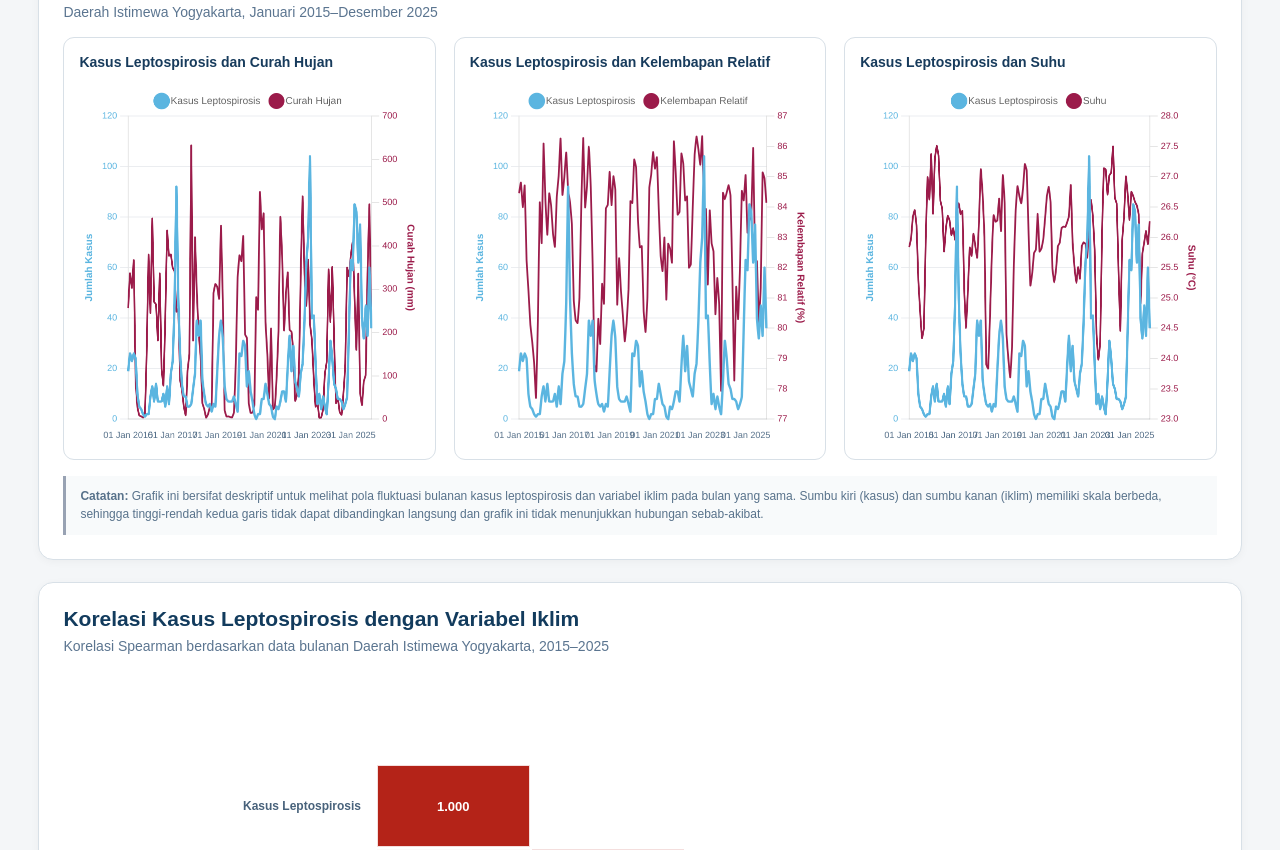
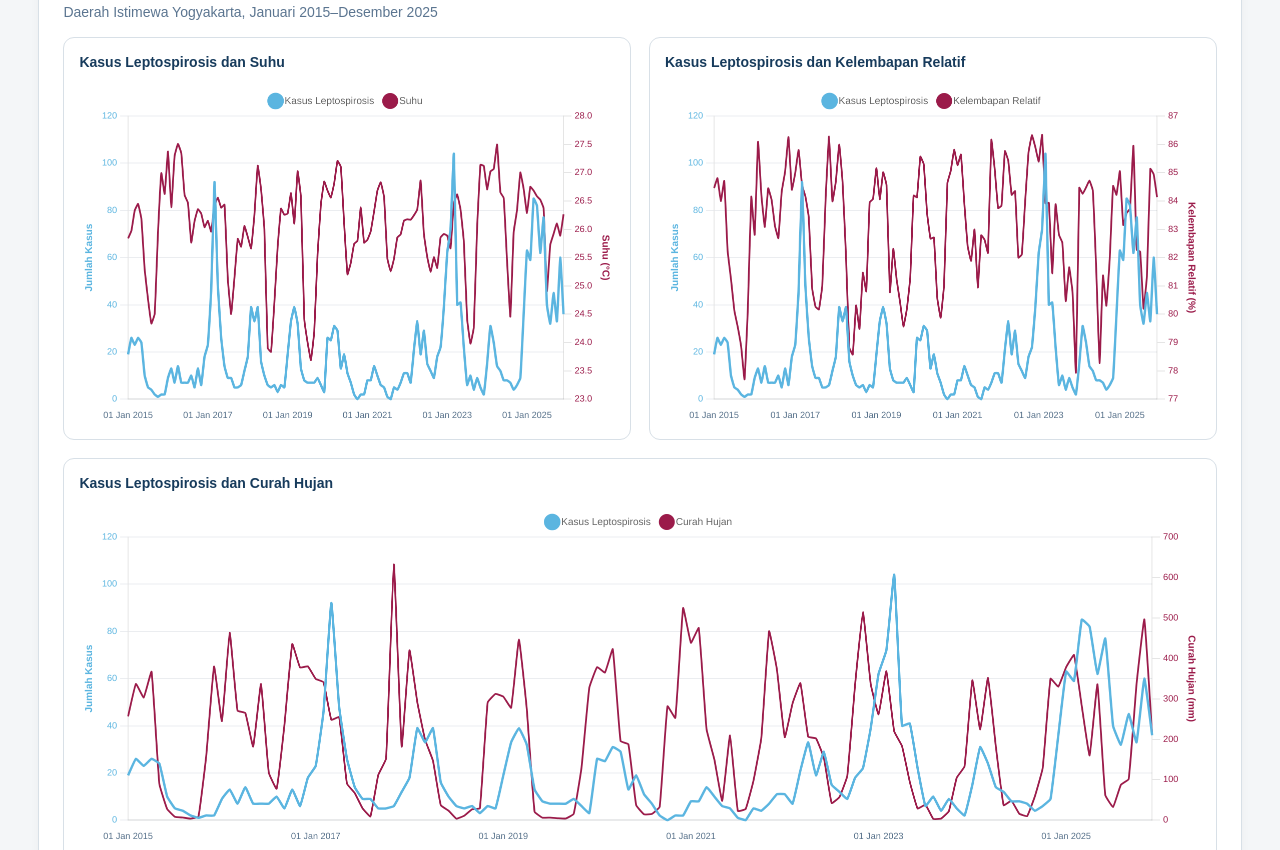
Before and after one commit to miraataupah440-cmd/Dashboard-Leptospirosis-Provinsi-DIY, a plain HTML site: page index.html in a window 1280 px wide. Shown: the part 1480-2330 px from the top of the page. Drawn offline with nearby package versions, Linux system fonts and the light colour scheme.

Commit message:
Update index.html

```diff
--- a/index.html
+++ b/index.html
@@ -116,13 +116,14 @@ canvas { width:100% !important; height:100% !important; }
 
 /* VISUALISASI 4 - POLA TEMPORAL (DESKRIPTIF) */
 .temporal-card { margin-top:22px; }
-.temporal-grid { display:grid; grid-template-columns:repeat(3,1fr); gap:18px; margin-top:6px; }
+.temporal-grid { display:grid; grid-template-columns:repeat(2,1fr); gap:18px; margin-top:6px; }
 .temporal-panel { border:1px solid #d8e0e7; border-radius:11px; padding:15px; background:#ffffff; min-width:0; }
+.temporal-panel:last-child { grid-column:1 / -1; }
 .temporal-panel h3 { margin:0 0 12px 0; font-size:14px; color:#173b5c; line-height:1.35; }
-.temporal-chart-wrapper { position:relative; height:360px; }
+.temporal-chart-wrapper { position:relative; height:340px; }
 .temporal-msg { position:absolute; inset:0; display:flex; align-items:center; justify-content:center; text-align:center; padding:16px; font-size:12px; color:#B42318; line-height:1.5; }
 .temporal-note { margin-top:16px; padding:11px 14px; background:#f8fafb; border-left:3px solid #98a2b3; color:#58728b; font-size:12px; line-height:1.55; }
-@media (max-width:1100px) {
+@media (max-width:800px) {
   .temporal-grid { grid-template-columns:1fr; }
   .temporal-chart-wrapper { height:330px; }
 }
@@ -196,16 +197,16 @@ canvas { width:100% !important; height:100% !important; }
 
     <div class="temporal-grid">
       <div class="temporal-panel">
-        <h3>Kasus Leptospirosis dan Curah Hujan</h3>
-        <div class="temporal-chart-wrapper"><canvas id="temporalRainfallChart"></canvas></div>
+        <h3>Kasus Leptospirosis dan Suhu</h3>
+        <div class="temporal-chart-wrapper"><canvas id="temporalTemperatureChart"></canvas></div>
       </div>
       <div class="temporal-panel">
         <h3>Kasus Leptospirosis dan Kelembapan Relatif</h3>
         <div class="temporal-chart-wrapper"><canvas id="temporalHumidityChart"></canvas></div>
       </div>
       <div class="temporal-panel">
-        <h3>Kasus Leptospirosis dan Suhu</h3>
-        <div class="temporal-chart-wrapper"><canvas id="temporalTemperatureChart"></canvas></div>
+        <h3>Kasus Leptospirosis dan Curah Hujan</h3>
+        <div class="temporal-chart-wrapper"><canvas id="temporalRainfallChart"></canvas></div>
       </div>
     </div>
 
```
